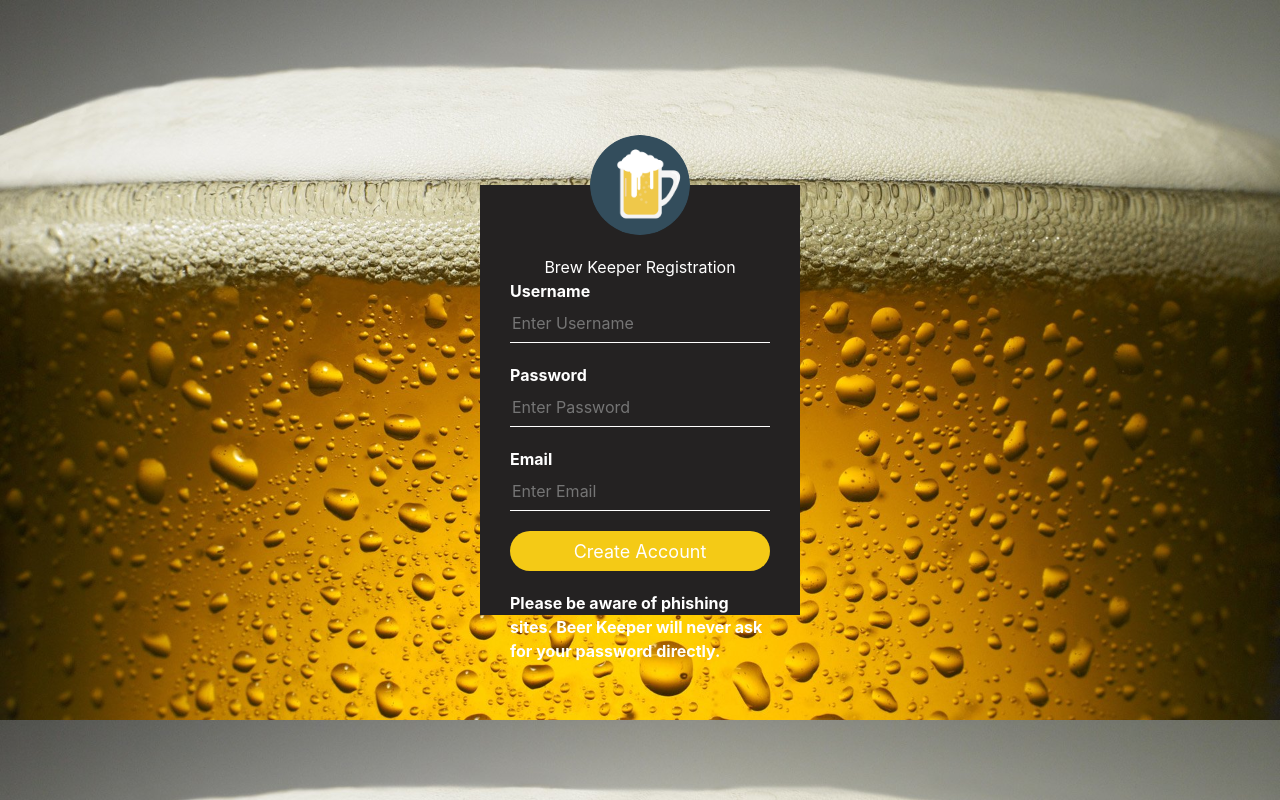
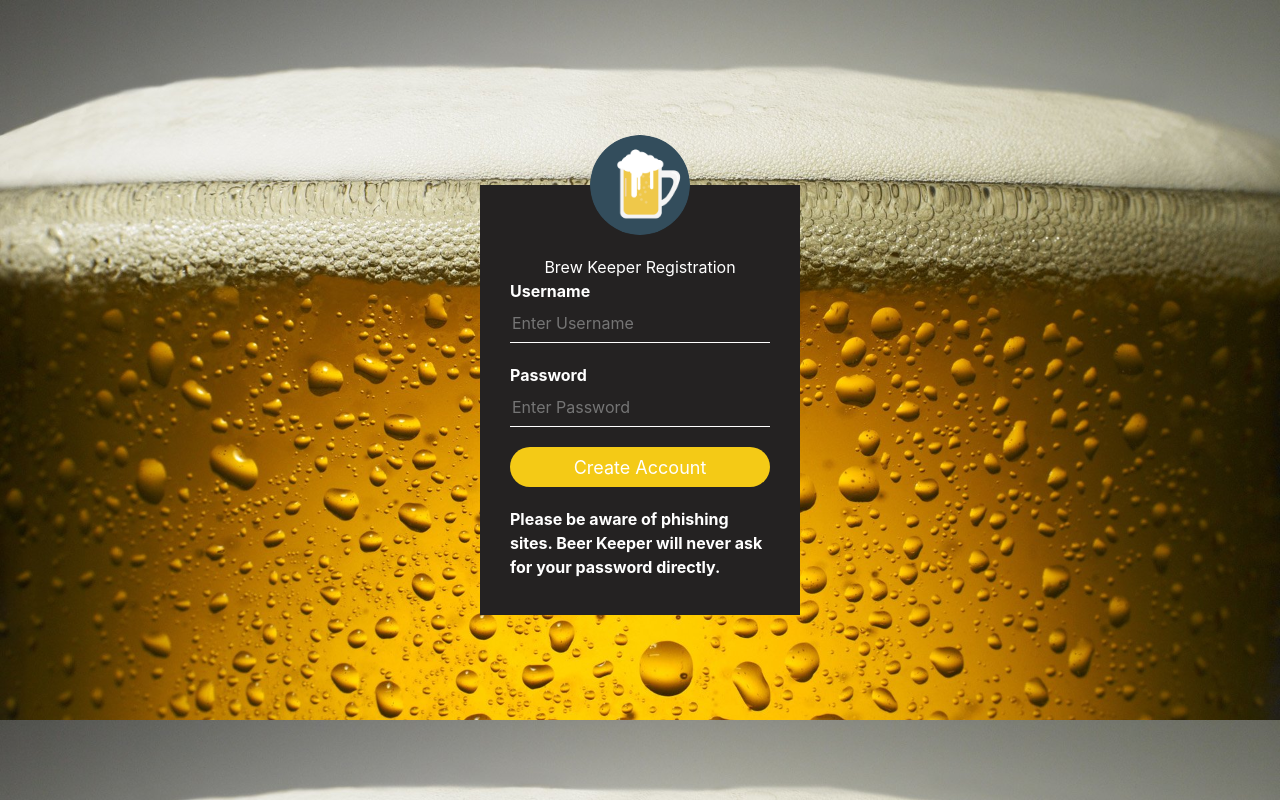
Before and after one commit to shannono18/Project-2, a website: page public/register.html in a window 1280 px wide. Drawn offline with nearby package versions, Linux system fonts and the light colour scheme.

Commit message:
email not required

```diff
--- a/public/register.html
+++ b/public/register.html
@@ -20,8 +20,6 @@
       <input type="text" name="" id="lUsername" placeholder="Enter Username">
       <p>Password</p>
       <input type="password" name="" id="lPassword" placeholder="Enter Password">
-      <p>Email</p>
-      <input type="text" name="" id="lEmail" placeholder="Enter Email">
       <input type="button" name="" id="register" value="Create Account">
       <p>Please be aware of phishing sites. Beer Keeper will never ask for your password directly.</p>
     </form>
```
